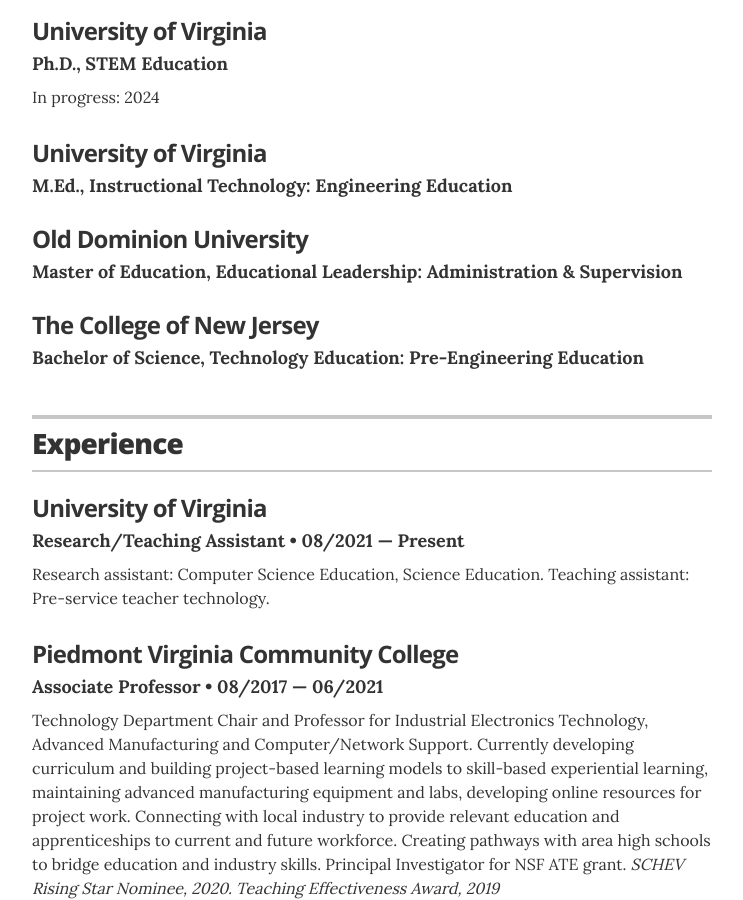
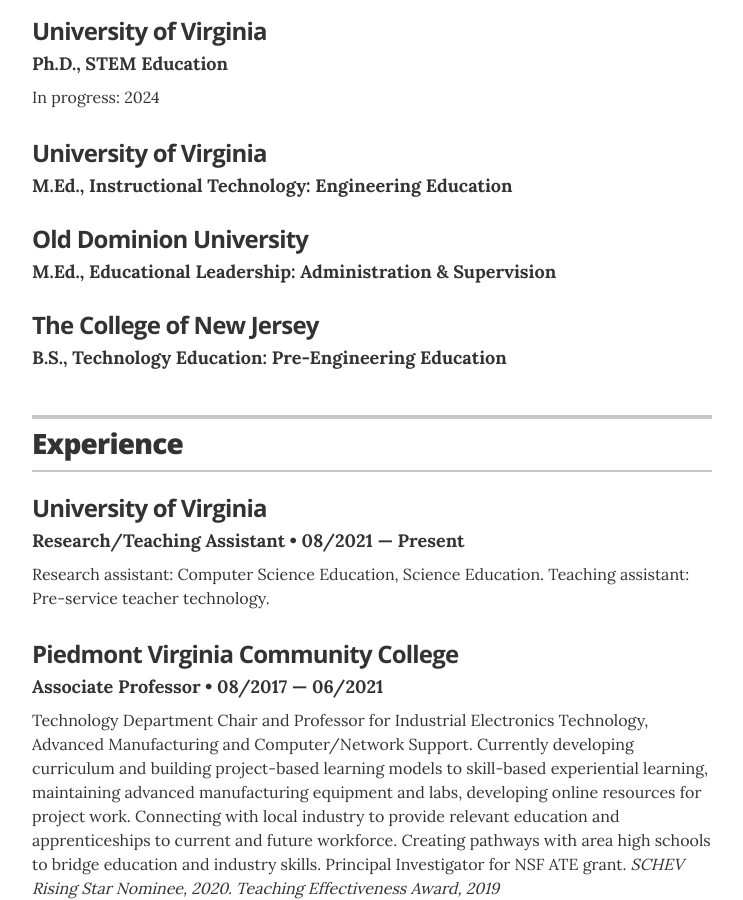
Before and after one commit to eabredder/eabredder.github.io, a Jekyll site: the page built from index.html, in a window 1280 px wide and 900 px high, scrolled down 432 px. Shown: the whole window, without its empty margins (268-1011 px from the left). Built offline with Jekyll 4.4.1, drawn with Linux system fonts in a browser that asks for light colours.

Commit message:
Update resume.html

```diff
--- a/_layouts/resume.html
+++ b/_layouts/resume.html
@@ -61,13 +61,13 @@
 
         <div class="resume-item" itemscope itemprop="worksFor" itemtype="http://schema.org/CollegeOrUniversity">
           <h3 class="resume-item-title" itemprop="name">Old Dominion University</h3>
-          <h4 class="resume-item-details" itemprop="description">Master of Education, Educational Leadership: Administration &amp; Supervision </h4>
+          <h4 class="resume-item-details" itemprop="description">M.Ed., Educational Leadership: Administration &amp; Supervision </h4>
           <!--<p class="resume-item-copy">If you had any meaningful roles at college, feel free to write about them here.</p>-->
         </div>
 
         <div class="resume-item" itemscope itemprop="worksFor" itemtype="http://schema.org/CollegeOrUniversity">
           <h3 class="resume-item-title" itemprop="name">The College of New Jersey</h3>
-          <h4 class="resume-item-details" itemprop="description">Bachelor of Science, Technology Education: Pre-Engineering Education </h4>
+          <h4 class="resume-item-details" itemprop="description">B.S., Technology Education: Pre-Engineering Education </h4>
           <!--<p class="resume-item-copy">If you had any meaningful roles at college, feel free to write about them here.</p>-->
         </div>
 
```
